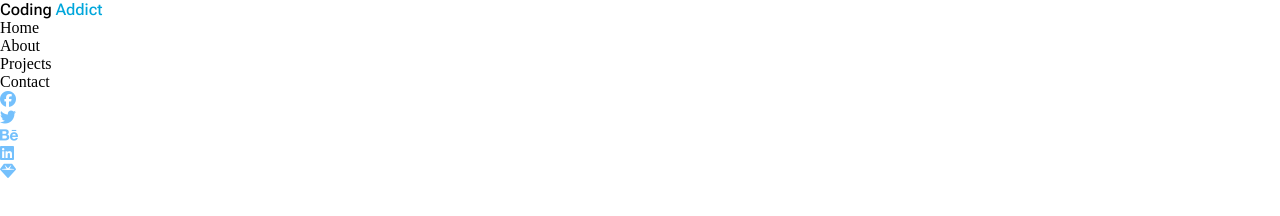
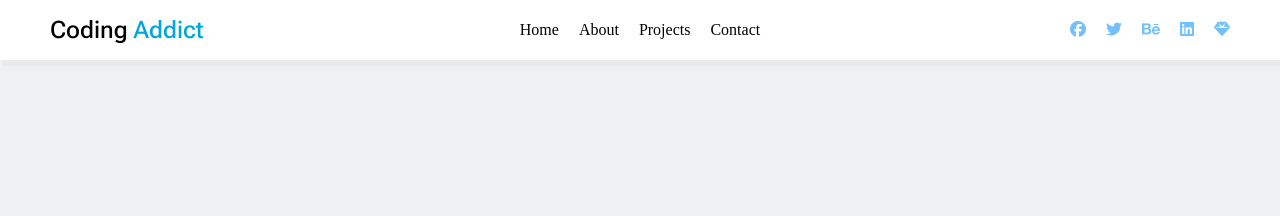
Before and after one commit to AzamWahid/toggle_navbar, a plain HTML site: page index.html in a window 1280 px wide. Drawn offline with Linux system fonts and the light colour scheme; a web font is replaced by a local one.

Commit message:
navabr setting

```diff
--- a/index.html
+++ b/index.html
@@ -14,19 +14,12 @@
 <body>
     <div class="navbar">
         <div class="logo">Coding <span>Addict</span></div>
-    </div>
 
         <div class="navLinks">
             <ul>
                 <li>Home</li>
-        </ul>
-        <ul>
                 <li>About</li>
-        </ul>
-        <ul>
                 <li>Projects</li>
-        </ul>
-        <ul>
                 <li>Contact</li>
             </ul>
         </div>
@@ -40,6 +33,7 @@
                 <li><i class="fa-solid fa-gem" style="color: #74C0FC;"></i></li>
             </ul>
         </div>
+    </div>
 </body>
 
 </html>
--- a/style.css
+++ b/style.css
@@ -1,31 +1,61 @@
-@import url('https://fonts.googleapis.com/css2?family=DynaPuff:wght@400..700&family=EB+Garamond:ital,wght@0,400..800;1,400..800&family=Roboto+Flex:opsz,wght@8..144,100..1000&family=Roboto:ital,wght@0,100;0,300;0,400;0,500;0,700;0,900;1,100;1,300;1,400;1,500;1,700;1,900&family=Source+Code+Pro:ital,wght@0,200..900;1,200..900&display=swap');
-
+@import url("https://fonts.googleapis.com/css2?family=DynaPuff:wght@400..700&family=EB+Garamond:ital,wght@0,400..800;1,400..800&family=Roboto+Flex:opsz,wght@8..144,100..1000&family=Roboto:ital,wght@0,100;0,300;0,400;0,500;0,700;0,900;1,100;1,300;1,400;1,500;1,700;1,900&family=Source+Code+Pro:ital,wght@0,200..900;1,200..900&display=swap");
 
 * {
   margin: 0;
   padding: 0;
   box-sizing: border-box;
 }
+body {
+  background-color: #48687817;
+}
+.navbar {
+  display: flex;
+  height: 50px;
+  align-items: center;
+  background-color: #fff;
+  box-shadow: 2px 6px 0px 0px rgba(227,218,218,0.33);
+  padding: 30px 0 30px 0;
+}
 
 .logo {
   font-family: "Roboto Flex", sans-serif;
   font-optical-sizing: auto;
+  font-size: 1.5rem;
   font-weight: 500;
   font-style: normal;
-    font-variation-settings:
-        "slnt" 0,
-        "wdth" 100,
-        "GRAD" 0,
-        "XOPQ" 96,
-        "XTRA" 468,
-        "YOPQ" 79,
-        "YTAS" 750,
-        "YTDE" -203,
-        "YTFI" 738,
-        "YTLC" 514,
-        "YTUC" 712;
+  font-variation-settings: "slnt" 0, "wdth" 100, "GRAD" 0, "XOPQ" 96, "XTRA" 468,
+    "YOPQ" 79, "YTAS" 750, "YTDE" -203, "YTFI" 738, "YTLC" 514, "YTUC" 712;
+  width: 25%;
+  padding: 0 0 0 50px;
 }
 
 .logo span {
   color: #00a6db;
 }
+.navLinks {
+  width: 50%;
+}
+.navLinks ul {
+  display: flex;
+  gap: 20px;
+  justify-content: center;
+}
+
+.navLinks li {
+  list-style-type: none;
+}
+
+.socialLinks {
+  width: 25%;
+}
+
+.socialLinks ul {
+  display: flex;
+  gap: 20px;
+  justify-content: flex-end;
+  padding: 0 50px 0 0;
+}
+
+.socialLinks li {
+  list-style-type: none;
+}
```
Lines whose indentation alone changed are shown as unchanged.
